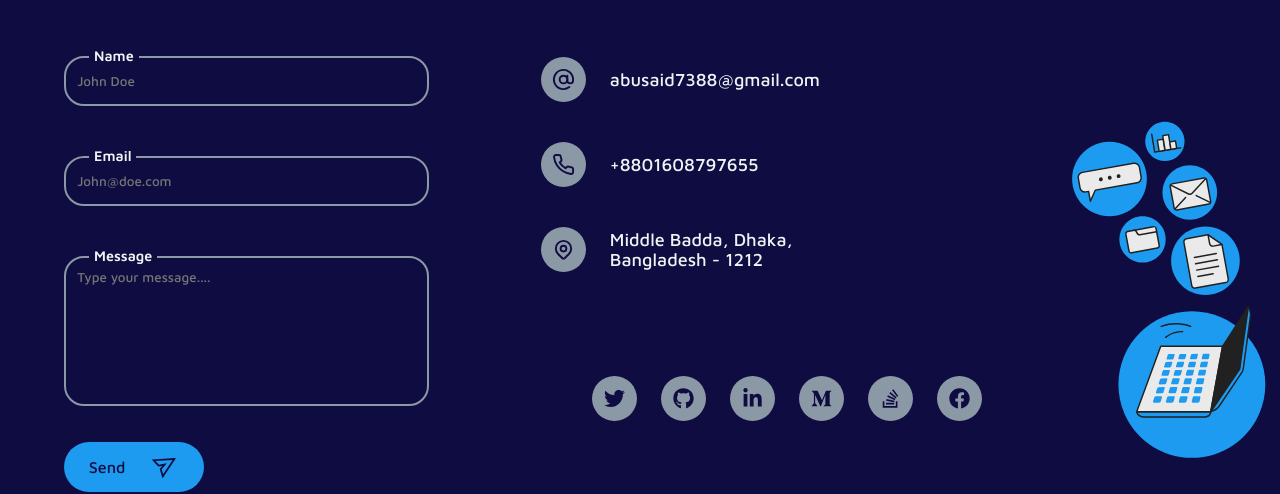
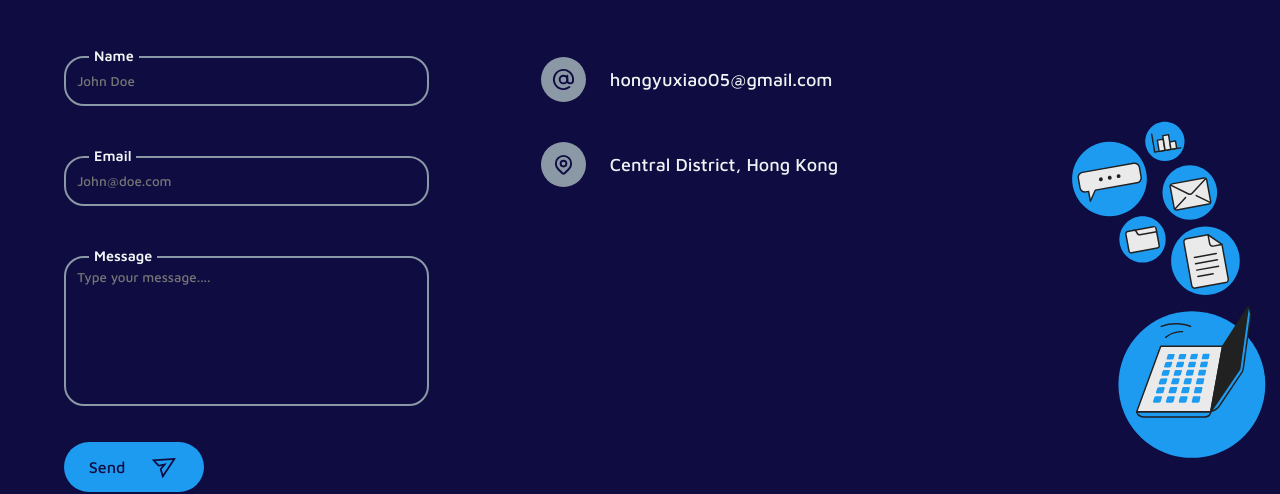
Before and after one commit to AI-General/developer-portfolio, a React (Create React App) app: page / in a window 1280 px wide. Shown: the part 3754-4248 px from the top of the page. Built offline with nearby package versions, Linux system fonts and the light colour scheme; no server answers; a web font is replaced by a local one.

Commit message:
fea: contacts part commit

```diff
--- a/src/components/core-ui/contacts/contacts-ui.js
+++ b/src/components/core-ui/contacts/contacts-ui.js
@@ -144,7 +144,7 @@
                 {contactsData.email}
               </p>
             </a>
-            <a
+            {/* <a
               href={`tel:${contactsData.phone}`}
               className='personal-details'
             >
@@ -154,7 +154,7 @@
               <p style={{ color: theme.tertiary }}>
                 {contactsData.phone}
               </p>
-            </a>
+            </a> */}
             <div className='personal-details'>
               <div className={classes.detailsIcon}>
                 <HiOutlineLocationMarker />
@@ -164,7 +164,7 @@
               </p>
             </div>
 
-            <div className='socialmedia-icons'>
+            {/* <div className='socialmedia-icons'>
               {contactsData.twitter && (
                 <a
                   href={contactsData.twitter}
@@ -238,7 +238,7 @@
                   <FaFacebook aria-label='facebook' />
                 </a>
               )}
-            </div>
+            </div> */}
           </div>
         </div>
       </div>
--- a/src/data/contactsData.js
+++ b/src/data/contactsData.js
@@ -1,12 +1,19 @@
 export const contactsData = {
-    email: 'abusaid7388@gmail.com',
+    email: 'hongyuxiao05@gmail.com',
     phone: '+8801608797655',
-    address: 'Middle Badda, Dhaka, Bangladesh - 1212 ',
+    address: 'Central District, Hong Kong',
     github: 'https://github.com/AI-General',
     facebook: 'https://www.facebook.com/abusaid.riyaz/',
     linkedIn: 'https://www.linkedin.com/in/abu-said-bd/',
     twitter: 'https://twitter.com/said7388',
     medium: 'https://medium.com/@abusaid-bd',
     stackOverflow: 'https://stackoverflow.com/users/16840768/abu-said',
-    devUsername: "said7388"
+    devUsername: "hongyu"
 }
+
+// facebook: 'https://www.facebook.com/abusaid.riyaz/',
+// linkedIn: 'https://www.linkedin.com/in/abu-said-bd/',
+// twitter: 'https://twitter.com/said7388',
+// medium: 'https://medium.com/@abusaid-bd',
+// stackOverflow: 'https://stackoverflow.com/users/16840768/abu-said',
+// devUsername: "said7388"
--- a/src/pages/home/index.js
+++ b/src/pages/home/index.js
@@ -25,7 +25,7 @@
             {/* <Certificate /> */}
             <Projects />
             <Education />
-            <Blog />
+            {/* <Blog /> */}
             <Contacts />
         </div>
     )
```
